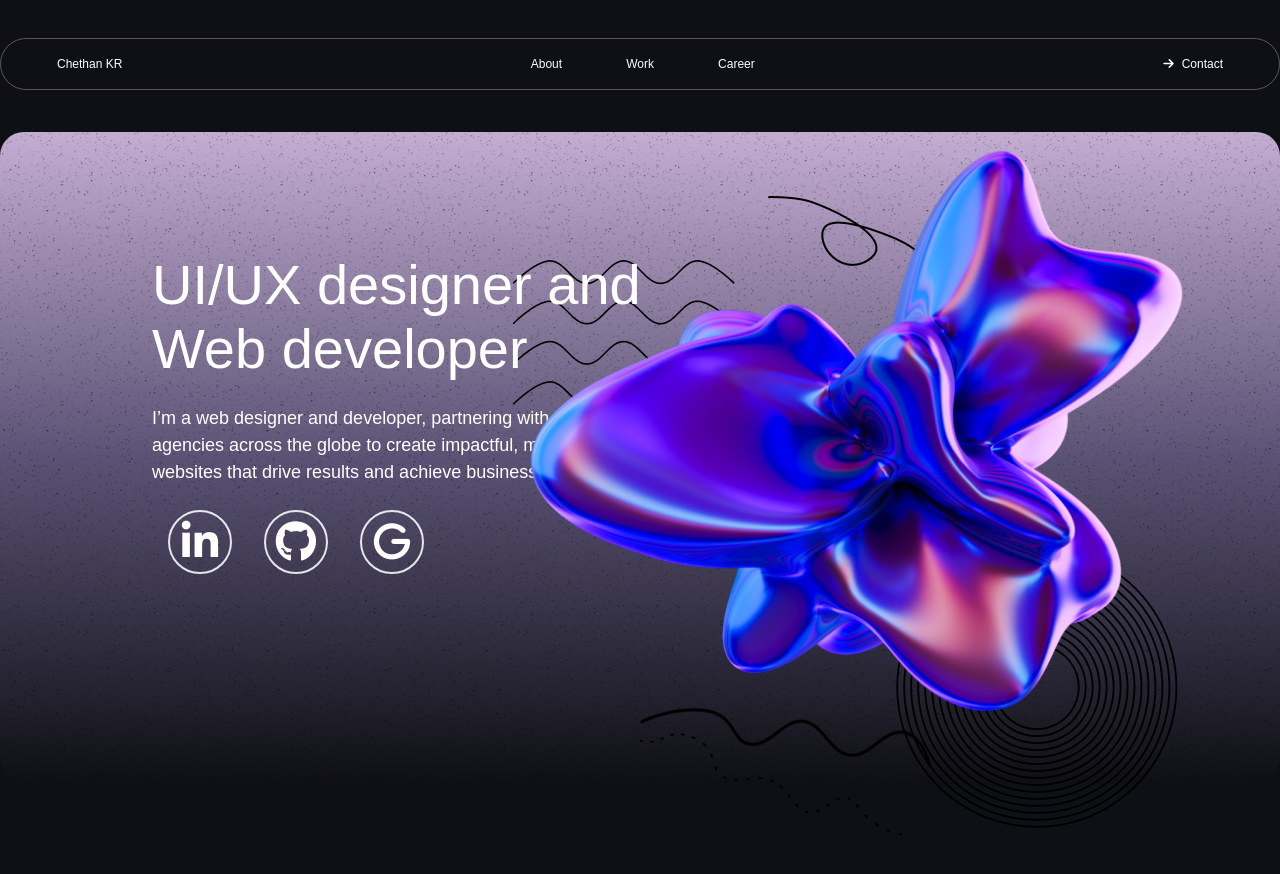
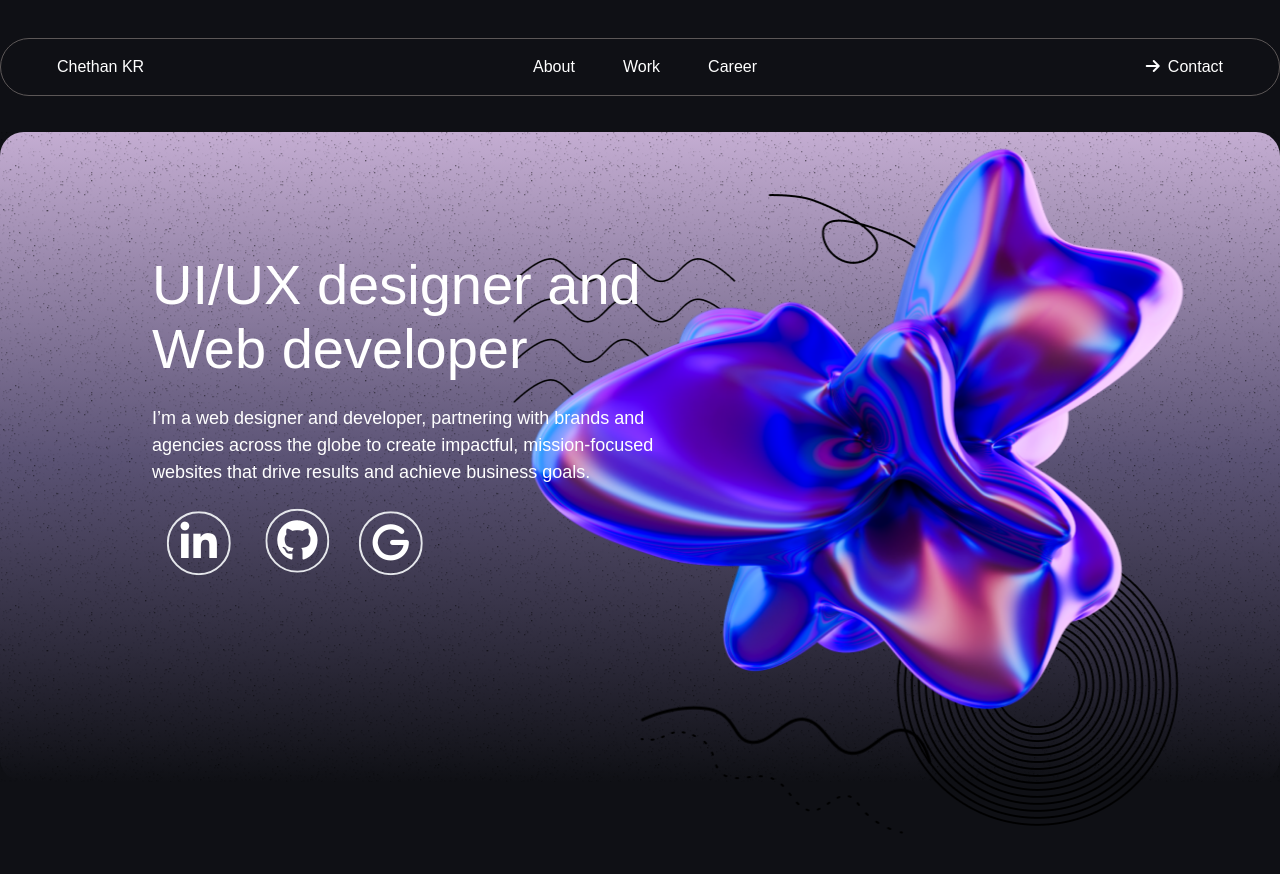
Before and after one commit to Chethan814/myPortfolio, a React (Vite) app: page / in a window 1280 px wide. Shown: the top 874 px of the page. Built offline with nearby package versions, Linux system fonts and the light colour scheme; a web font is replaced by a local one.

Commit message:
add animation styles and update NavBar font size; enhance UI interactions

```diff
--- a/src/App.jsx
+++ b/src/App.jsx
@@ -7,7 +7,7 @@ import Hero from "./Components/pages/Hero/HeroSection";
 function App() {
     return (
         <>
-            <div className="bg-[#0F1015] overflow-x-hidden">
+            <div className="bg-[#0F1015] overflow-x-hidden select-none">
                 <NavBar />
                 <Hero />
             </div>
--- /dev/null
+++ b/src/Components/other/animation.css
@@ -0,0 +1,56 @@
+@keyframes vibrate-1-normal {
+    0% {
+        transform: translate(0);
+    }
+    20% {
+        transform: translate(-2px, 2px);
+    }
+    40% {
+        transform: translate(-2px, 2px);
+    }
+    60% {
+        transform: translate(2px, 2px);
+    }
+    80% {
+        transform: translate(2px, -2px);
+    }
+    100% {
+        transform: translate(0);
+    }
+}
+
+.vibrate-1-normal {
+    animation: vibrate-1-normal 5s linear 0s infinite normal none;
+}
+
+@keyframes vibrate-1-reverse {
+    0% {
+        transform: translate(0);
+    }
+    20% {
+        transform: translate(-2px, 2px);
+    }
+    40% {
+        transform: translate(-2px, -2px);
+    }
+    60% {
+        transform: translate(2px, 2px);
+    }
+    80% {
+        transform: translate(2px, -2px);
+    }
+    100% {
+        transform: translate(0);
+    }
+}
+
+.vibrate-1-reverse {
+    animation: vibrate-1-reverse 5s ease-in-out 0s infinite reverse none;
+}
+
+
+@keyframes vibrate-3-normal {0% { transform: translate(0); } 10% { transform: translate(-2px, -2px); } 20% { transform: translate(2px, -2px); } 30% { transform: translate(-2px, 2px); } 40% { transform: translate(2px, 2px); } 50% { transform: translate(-2px, -2px); } 60% { transform: translate(2px, -2px); } 70% { transform: translate(-2px, 2px); } 80% { transform: translate(-2px, -2px); } 90% { transform: translate(2px, -2px); } 100% { transform: translate(0);} }
+
+.vibrate-3-normal {
+    animation: vibrate-3-normal 10s ease-in-out 0s infinite normal none;
+}
--- a/src/Components/pages/Hero/HeroSection.jsx
+++ b/src/Components/pages/Hero/HeroSection.jsx
@@ -7,7 +7,6 @@ import image3 from "../../../assets/Ornament3.png";
 import image6 from "../../../assets/Ornament6.png";
 import image7 from "../../../assets/Ornament7.png";
 
-
 import mainImg from "../../../assets/homeSection/image-1.png";
 
 import Ellipse from "../../../../public/Asstes/Ellipse1.png";
@@ -15,7 +14,11 @@ import Ellipse from "../../../../public/Asstes/Ellipse1.png";
 export default function Hero() {
     return (
         <>
-        <img src={Ellipse} alt="" className=" absolute z-50 translate-y-[-90rem] translate-x-[1rem] w-[90vw] h-[60vw] blur-3xl opacity- " />
+            <img
+                src={Ellipse}
+                alt=""
+                className=" absolute z-50 translate-y-[-90rem] translate-x-[1rem] w-[90vw] h-[60vw] blur-3xl opacity- "
+            />
             <div className=" relative font-heading pb-96 ">
                 <div className=" absolute w-full ">
                     <div className=" relative ">
@@ -33,20 +36,32 @@ export default function Hero() {
                                 </p>
                             </div>
                             <div className="socail-iocon text-white font-bold text-[2.6rem] flex  ">
-                                <div className="w-[4rem] h-[4rem] text-center border-2 rounded-full mx-4">
-                                    <i class="fa-brands fa-linkedin-in px-2 bor"></i>
+                                <div className="w-[4rem] h-[4rem] text-center border-2 rounded-full mx-4 vibrate-1-normal">
+                                    <a
+                                        href="https://www.linkedin.com/in/chethan-k-r-559748229/"
+                                        target="_blank"
+                                    >
+                                        <i class="fa-brands fa-linkedin-in px-2 bor "></i>
+                                    </a>
                                 </div>
-                                <div className="w-[4rem] h-[4rem] text-center border-2 rounded-full mx-4">
-                                    <i class="fa-brands fa-github  px-2 bor"></i>
+                                <div className="w-[4rem] h-[4rem] text-center border-2 rounded-full mx-4 vibrate-1-reverse ">
+                                    <a
+                                        href="https://github.com/Chethan814"
+                                        target="_blank"
+                                    >
+                                        <i class="fa-brands fa-github  px-2 bor"></i>
+                                    </a>
                                 </div>
-                                <div className="w-[4rem] h-[4rem] text-center border-2 rounded-full mx-4">
-                                    <i class="fa-sharp fa-solid fa-g  px-2 bor"></i>
+                                <div className="w-[4rem] h-[4rem] text-center border-2 rounded-full mx-4 vibrate-1-normal">
+                                    <a href="mailto:chethanchethu99339@gmail.com">
+                                        <i class="fa-sharp fa-solid fa-g  px-2 bor"></i>
+                                    </a>
                                 </div>
                             </div>
                         </div>
                         <div className="">
                             <div className="hero-right absolute w-[35rem] right-28 -red-200 ">
-                                <div className=" relative w-[100vw] h-[80vh]  ">
+                                <div className=" relative w-[100vw] h-[80vh]  vibrate-3-normal">
                                     <img
                                         src={mainImg}
                                         alt=""
--- a/src/Components/pages/Nav/NavBar.jsx
+++ b/src/Components/pages/Nav/NavBar.jsx
@@ -4,7 +4,7 @@ import React from "react";
 export default function NavBar() {
     return (
         <>
-            <div className="navbar font-nav bg-[#0F1015] text-[12px] text-[#FFFFFF] w-[80rem] h-[4.25rem] mx-auto  pt-[2.375rem] pb-3  ">
+            <div className="navbar font-nav bg-[#0F1015] text-[16px] text-[#FFFFFF] w-[80rem] h-[4.25rem] mx-auto  pt-[2.375rem] pb-3  ">
                 <div className=" flex justify-between items-center border border-[#5C5757] rounded-full py-4 px-14 ">
                 <div className="logo">
                     <span>Chethan KR</span>
--- a/src/main.jsx
+++ b/src/main.jsx
@@ -1,6 +1,6 @@
 import { StrictMode } from 'react'
 import { createRoot } from 'react-dom/client'
-import './index.css'
+import './Components/other/animation.css'
 import App from './App.jsx'
 
 createRoot(document.getElementById('root')).render(
```
